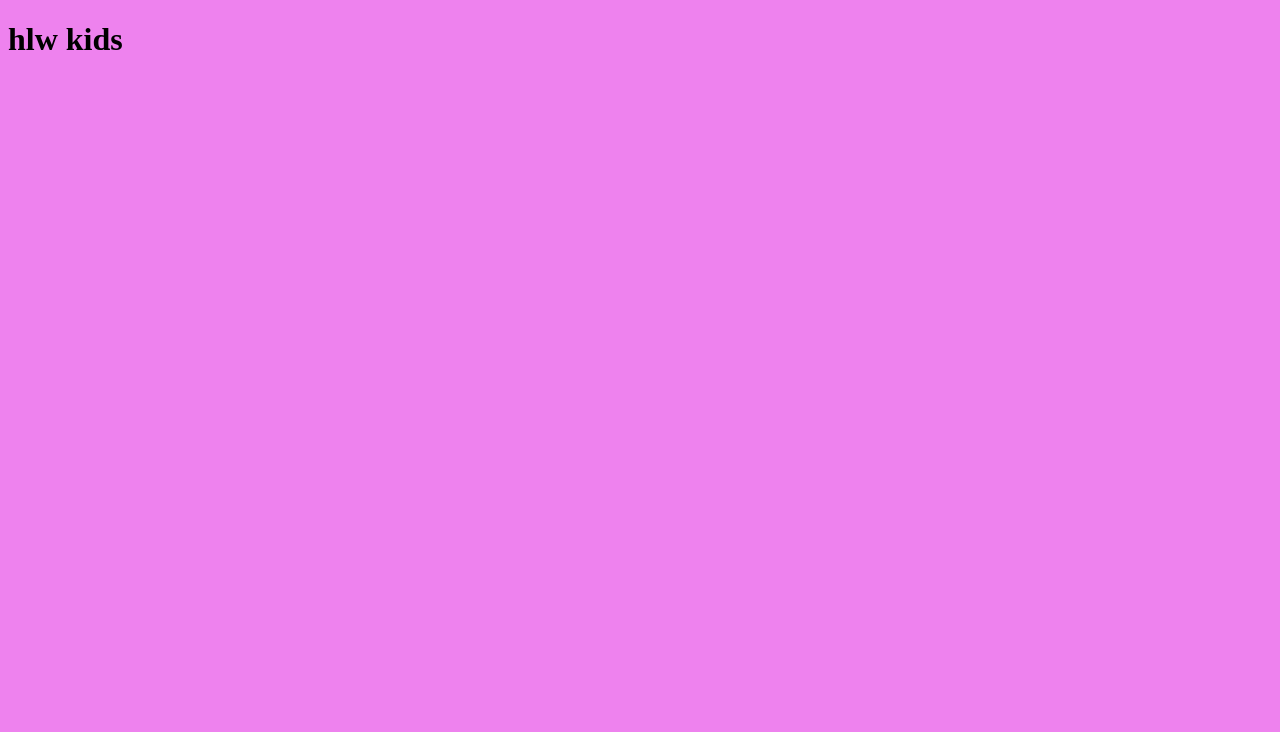
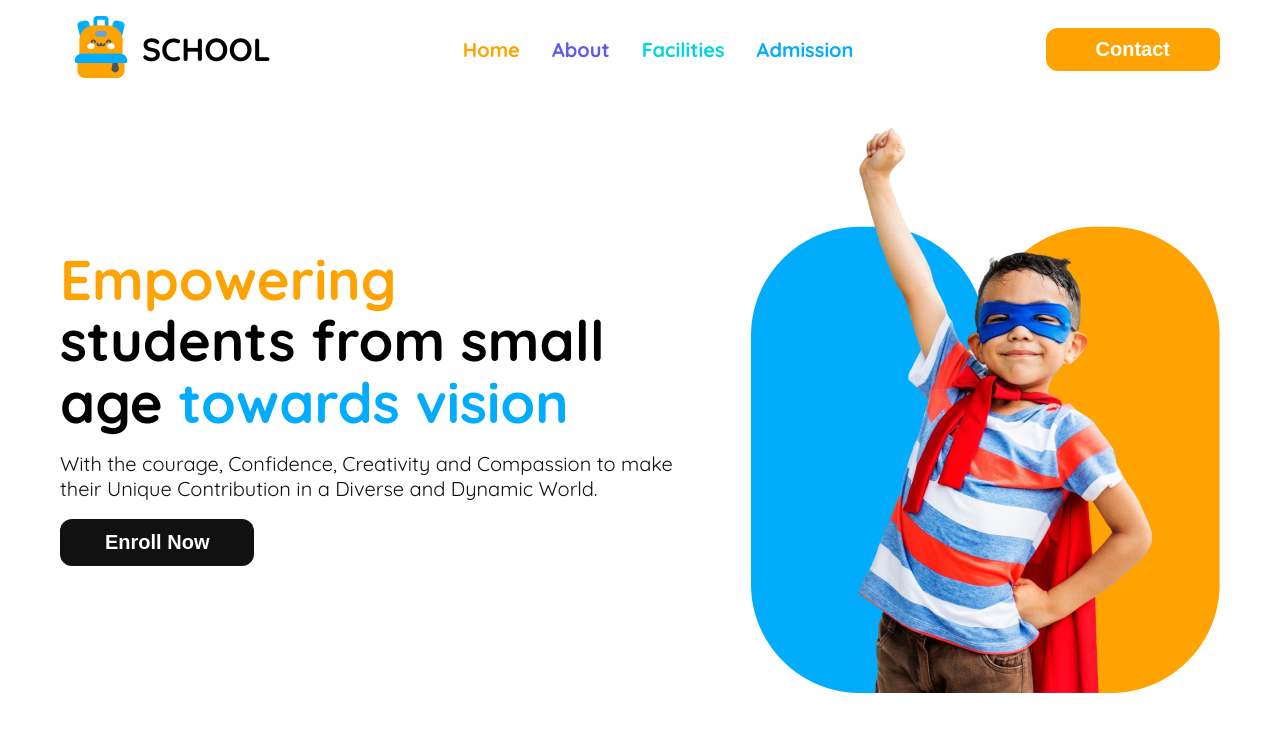
Before and after one commit to neyamat7/Assignment-2-kids-school, a plain HTML site: page index.html in a window 1280 px wide. Drawn offline with Linux system fonts and the light colour scheme.

Commit message:
header section completed

```diff
--- a/index.html
+++ b/index.html
@@ -4,9 +4,61 @@
     <meta charset="UTF-8" />
     <meta name="viewport" content="width=device-width, initial-scale=1.0" />
     <link rel="stylesheet" href="styles/style.css" />
+    <script
+      src="https://kit.fontawesome.com/5bc67b8b0e.js"
+      crossorigin="anonymous"
+    ></script>
     <title>kid's School</title>
   </head>
   <body>
-    <h1>hlw kids</h1>
+    <header>
+      <!-- nav starts -->
+      <nav class="flex">
+        <div class="logo-container flex">
+          <div class="logo">
+            <img src="assets/logo.png" alt="logo-image" />
+          </div>
+          <h1 class="logo-text">SCHOOL</h1>
+        </div>
+
+        <ul class="nav-items flex">
+          <li class="item"><a href="#" class="nav-link home-link">Home</a></li>
+          <li class="item"><a href="" class="nav-link about-link">About</a></li>
+          <li class="item">
+            <a href="" class="nav-link facilities-link">Facilities</a>
+          </li>
+          <li class="item">
+            <a href="" class="nav-link admission-link">Admission</a>
+          </li>
+        </ul>
+
+        <button class="btn btn-primary">Contact</button>
+
+        <div class="menu-icon">
+          <i class="fa-solid fa-bars"></i>
+        </div>
+      </nav>
+      <!-- nav ends -->
+
+      <section class="grid-content banner-section">
+        <div class="banner-container flex-col">
+          <div class="banner-img">
+            <img src="assets/hero-kids.png" alt="" />
+          </div>
+
+          <div class="banner-content flex-col">
+            <h1 class="main-header">
+              <span class="orange-text"> Empowering <br /></span> students from
+              small age <span class="blue-text"> towards vision </span>
+            </h1>
+            <p class="banner-desc-text">
+              With the courage, Confidence, Creativity and Compassion to make
+              their Unique Contribution in a Diverse and Dynamic World.
+            </p>
+            <button class="btn btn-secondary">Enroll Now</button>
+          </div>
+        </div>
+      </section>
+    </header>
   </body>
 </html>
--- a/styles/style.css
+++ b/styles/style.css
@@ -1,3 +1,230 @@
+@import url("https://fonts.googleapis.com/css2?family=Quicksand:wght@300..700&display=swap");
+
+/*
+ {
+rgb(222, 245, 255)
+rgb(255, 244, 220)
+  box-shadow: inset 0px 0px 28.3px 0.94px rgb(242, 232, 255)
+}
+
+
+*/
+
 body {
-  background: violet;
+  font-family: "Quicksand", serif;
 }
+
+* {
+  margin: 0;
+  padding: 0;
+  box-sizing: border-box;
+  border: none;
+  list-style: none;
+  text-decoration: none;
+}
+
+/* color variables */
+:root {
+  --orrange: rgb(254, 163, 1);
+  --blue: rgb(1, 172, 253);
+  --slate-Blue: rgb(93, 88, 239);
+  --Cyan: rgb(5, 212, 223);
+  --dark: rgb(17, 17, 17);
+  --light: rgb(255, 255, 255);
+}
+
+/* shared class */
+.grid-content,
+.full-width {
+  --initial-padding: 10px;
+  display: grid;
+  grid-template-columns:
+    [full-width-start] 1fr var(--initial-padding) [content-start] minmax(
+      0,
+      1160px
+    )
+    [content-end] var(--initial-padding) 1fr [full-width-end];
+}
+
+.grid-content > *,
+.full-width > * {
+  grid-column: content;
+}
+
+.full-width {
+  grid-column: full-width;
+}
+
+.flex {
+  display: flex;
+}
+.flex-col {
+  display: flex;
+  flex-direction: column;
+}
+
+.btn {
+  font-size: 1.25rem;
+  padding: 10px 50px;
+  color: rgb(255, 255, 255);
+  font-weight: 600;
+  border-radius: 12px;
+}
+
+.btn-secondary {
+  background: var(--dark);
+  /* padding-inline: 45px; */
+  padding: 12px 24px;
+  font-size: 1rem;
+}
+
+/* nav styles starts */
+nav {
+  max-width: 1160px;
+  margin-inline: auto;
+  justify-content: space-between;
+  align-items: center;
+  padding: 16px 0;
+  border-bottom: 0.5px solid var(--orrange);
+}
+
+.logo-container {
+  padding-inline-start: 10px;
+  justify-content: center;
+}
+
+.logo-text,
+.nav-items,
+.btn-primary {
+  display: none;
+}
+
+.menu-icon {
+  font-size: 1.8rem;
+  padding-inline-end: 10px;
+}
+/* nav styles ends */
+
+/* banner styles starts*/
+.banner-section {
+  margin-top: 20px;
+}
+
+.banner-container {
+  align-items: center;
+  gap: 20px;
+}
+
+.banner-content {
+  gap: 18px;
+  align-items: center;
+  text-align: center;
+}
+
+.main-header {
+  font-size: 2rem;
+}
+.orange-text {
+  color: var(--orrange);
+}
+.blue-text {
+  color: var(--blue);
+}
+.banner-desc-text {
+  font-size: 0.875rem;
+  color: var(--dark);
+}
+
+.banner-img img {
+  width: 100%;
+}
+/* banner styles ends */
+
+/* responsive design */
+@media only screen and (min-width: 576px) {
+  /* header section styles */
+  nav {
+    justify-content: space-between;
+    align-items: center;
+    padding: 16px 0;
+    border: none;
+  }
+
+  .logo-container {
+    justify-content: center;
+    gap: 10px;
+  }
+
+  .logo-text {
+    display: block;
+    align-self: center;
+    font-size: 2rem;
+  }
+
+  .nav-items {
+    display: flex;
+    gap: 32px;
+  }
+
+  .nav-link {
+    font-size: 1.25rem;
+    font-weight: 700;
+  }
+
+  .home-link {
+    color: var(--orrange);
+  }
+  .about-link {
+    color: var(--slate-Blue);
+  }
+  .facilities-link {
+    color: var(--Cyan);
+  }
+  .admission-link {
+    color: var(--blue);
+  }
+
+  .btn-primary {
+    display: block;
+    background: var(--orrange);
+  }
+
+  .menu-icon {
+    display: none;
+    font-size: 1.5rem;
+  }
+
+  /* banner styles starts*/
+  .banner-container {
+    flex-direction: row;
+    gap: 50px;
+  }
+
+  .banner-content {
+    align-items: flex-start;
+    text-align: left;
+  }
+
+  .main-header {
+    font-size: 3.5rem;
+    line-height: 3.813rem;
+  }
+
+  .banner-desc-text {
+    font-size: 1.25rem;
+  }
+  .btn-secondary {
+    background: var(--dark);
+    padding-inline: 45px;
+    font-size: 1.25rem;
+  }
+
+  .banner-img {
+    order: 2;
+  }
+
+  .banner-img img {
+    width: revert;
+  }
+  /* banner styles ends */
+}
```
